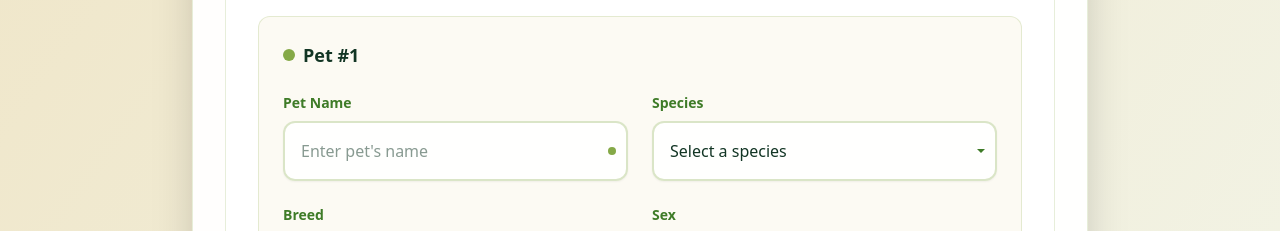
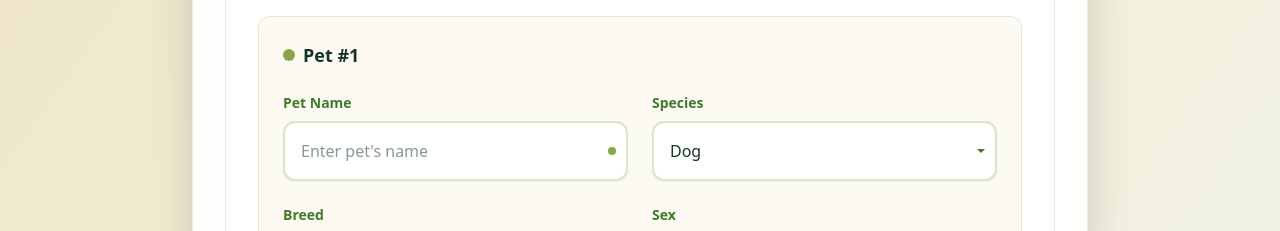
Before and after one commit to DoggosheavenShub/DoggosHeavenSoftwaree, a React (Vite) app in the folder Frontend/: page /pet in a window 1280 px wide. Shown: the part 840-1071 px from the top of the page. Built offline with nearby package versions, Linux system fonts and the light colour scheme; sample sign-in values are in the browser's storage.

Commit message:
ui updates

```diff
--- a/Frontend/src/component/PetOwnerMaster/EditPetInfo.jsx
+++ b/Frontend/src/component/PetOwnerMaster/EditPetInfo.jsx
@@ -448,6 +448,7 @@ const EditPetInfo = ({ pet }) => {
               <input
                 type="date"
                 id="dob"
+                max={new Date().toISOString().split("T")[0]}
                 {...register("dob", { required: true })}
                 className="w-full px-4 py-4 border-2 border-[#85A947]/30 rounded-xl shadow-sm focus:border-[#3E7B27] focus:ring-4 focus:ring-[#85A947]/20 bg-white/90 backdrop-blur-sm text-[#123524] font-medium transition-all duration-200"
               />
--- a/Frontend/src/component/PetOwnerMaster/PetForm.jsx
+++ b/Frontend/src/component/PetOwnerMaster/PetForm.jsx
@@ -611,9 +611,7 @@ const PetForm = () => {
                           })}
                           className="w-full px-4 py-4 border-2 border-[#85A947]/30 rounded-xl shadow-sm focus:border-[#3E7B27] focus:ring-4 focus:ring-[#85A947]/20 bg-white/90 backdrop-blur-sm text-[#123524] font-medium transition-all duration-200 appearance-none cursor-pointer"
                         >
-                          <option value="">Select a species</option>
                           <option value="dog">Dog</option>
-                          <option value="cat">Cat</option>
                           <option value="other">Other</option>
                         </select>
                         <div className="absolute right-3 top-1/2 transform -translate-y-1/2">
@@ -717,11 +715,13 @@ const PetForm = () => {
                         <input
                           type="date"
                           id={`dob_${petIndex}`}
+                          max={new Date().toISOString().split("T")[0]}
                           {...register(`pets[${petIndex}].dob`, {
                             required: true,
                           })}
                           className="w-full px-4 py-4 border-2 border-[#85A947]/30 rounded-xl shadow-sm focus:border-[#3E7B27] focus:ring-4 focus:ring-[#85A947]/20 bg-white/90 backdrop-blur-sm text-[#123524] font-medium transition-all duration-200"
                         />
+
                         <div className="absolute right-3 top-1/2 transform -translate-y-1/2 w-2 h-2 bg-[#85A947] rounded-full"></div>
                       </div>
                     </div>
```
